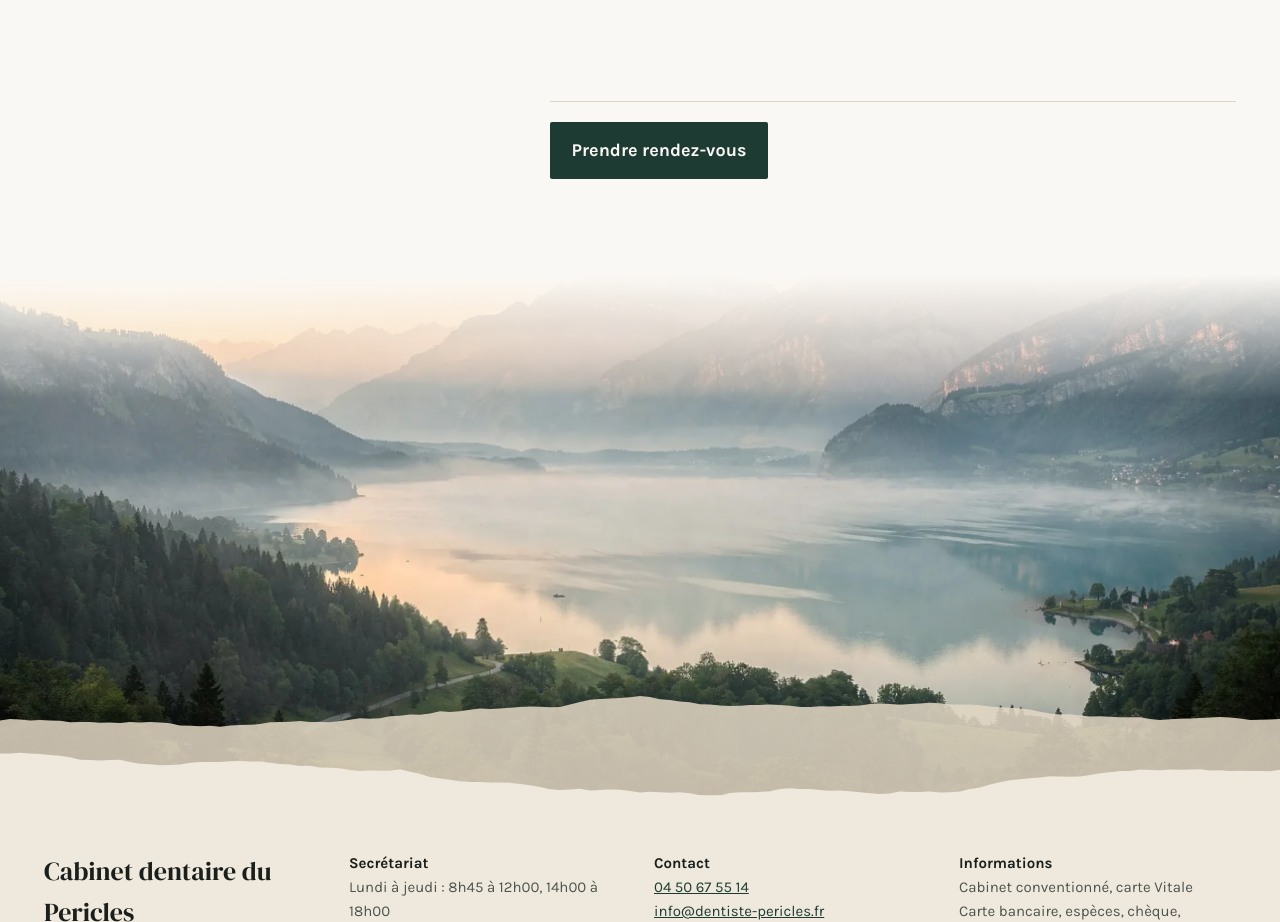
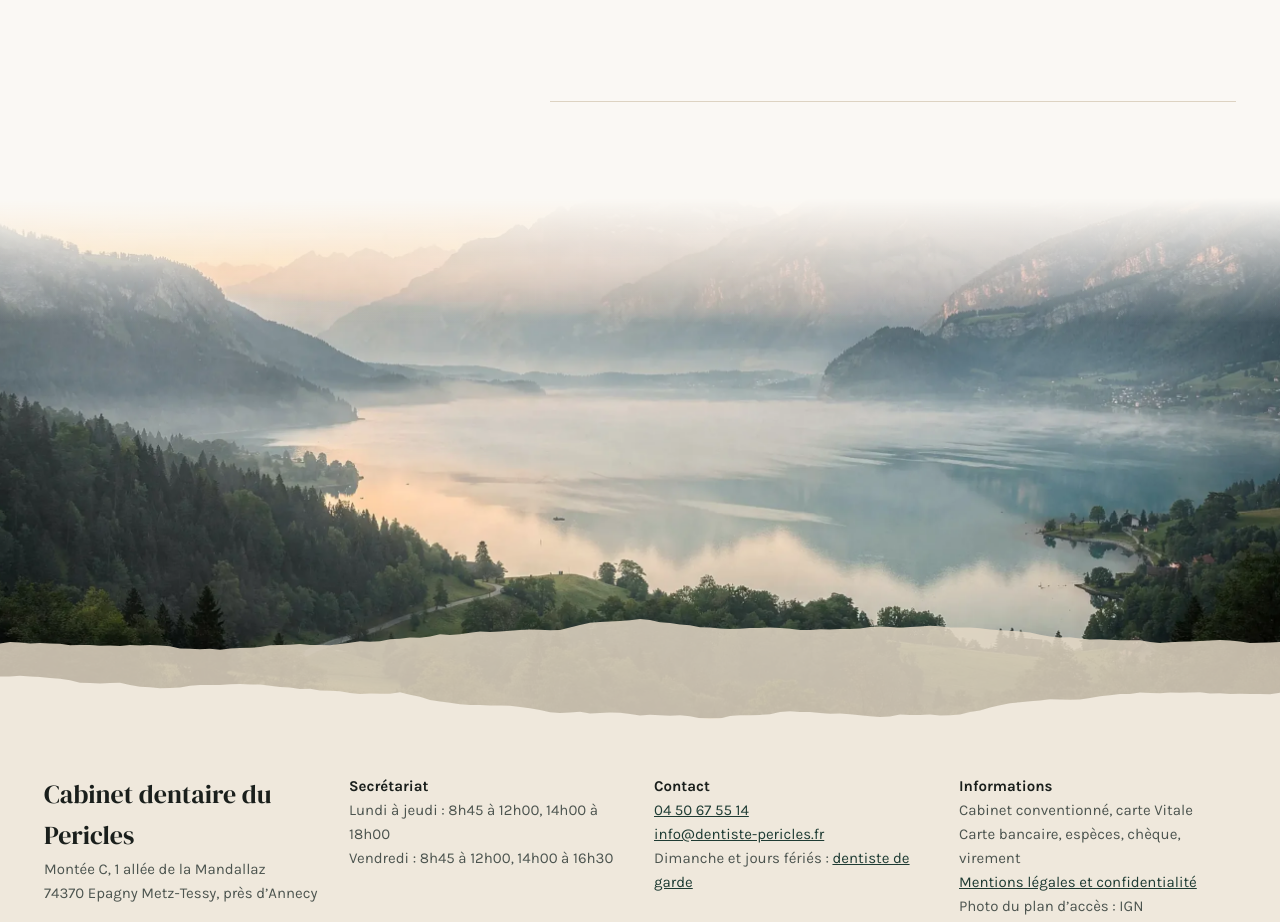
Before and after one commit to TomSOhm/sitemaquettedentpericles, a plain HTML site: page index.html in a window 1280 px wide. Shown: the part 5020-5942 px from the top of the page. Drawn offline with Linux system fonts and the light colour scheme.

Commit message:
Équipe : bouton rendez-vous retiré (déjà présent juste en dessous)

```diff
--- a/index.html
+++ b/index.html
@@ -399,7 +399,6 @@
           <div class="tm rv rvF"><span class="serif tm-n">Dr Martin Feaud</span><span class="tm-d">Omnipratique, endodontie.<br>Faculté d’odontologie de Lyon.<a class="tm-days" title="Voir ces jours sur la frise des horaires" href="#horaires" onClick="{{seeDays.feaud}}"><svg width="16" height="16" viewBox="0 0 24 24" fill="none" stroke="currentColor" stroke-width="1.8" stroke-linecap="round" stroke-linejoin="round" aria-hidden="true"><rect x="3.5" y="5" width="17" height="15.5" rx="3"></rect><path d="M3.5 10h17M8 3v4M16 3v4"></path></svg>Lundi, mardi, mercredi, jeudi</a></span></div>
           <div class="tm rv rvF"><span class="serif tm-n">Dr Coline Richard</span><span class="tm-d">Omnipratique.<br>Faculté d’odontologie de Lyon.<a class="tm-days" title="Voir ces jours sur la frise des horaires" href="#horaires" onClick="{{seeDays.richard}}"><svg width="16" height="16" viewBox="0 0 24 24" fill="none" stroke="currentColor" stroke-width="1.8" stroke-linecap="round" stroke-linejoin="round" aria-hidden="true"><rect x="3.5" y="5" width="17" height="15.5" rx="3"></rect><path d="M3.5 10h17M8 3v4M16 3v4"></path></svg>Mardi, jeudi</a></span></div>
         </div>
-        <a class="pill" href="{{doctolibUrl}}" onClick="{{openRdv}}" style="align-self: flex-start; padding: 14px 22px; background: var(--deep); color: var(--paper); border-radius: 2px; text-decoration: none; font-weight: 700">Prendre rendez-vous</a>
       </div>
     </div>
   </section>
```
